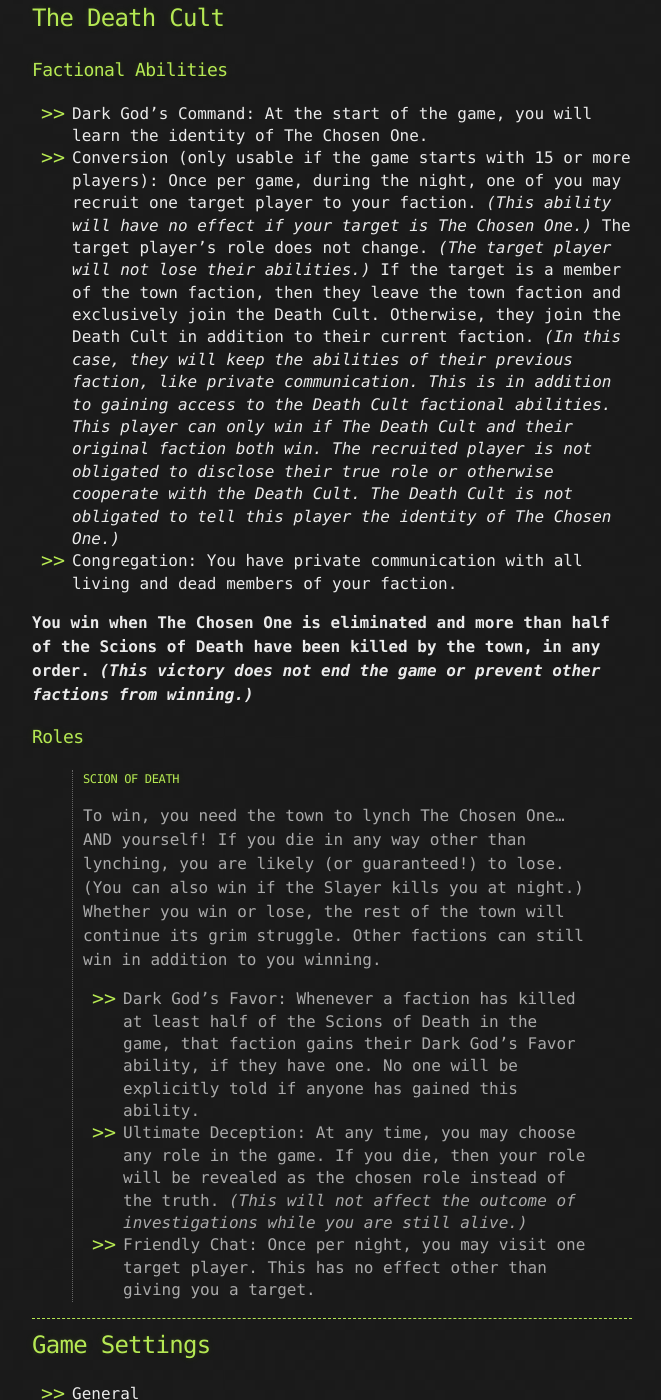
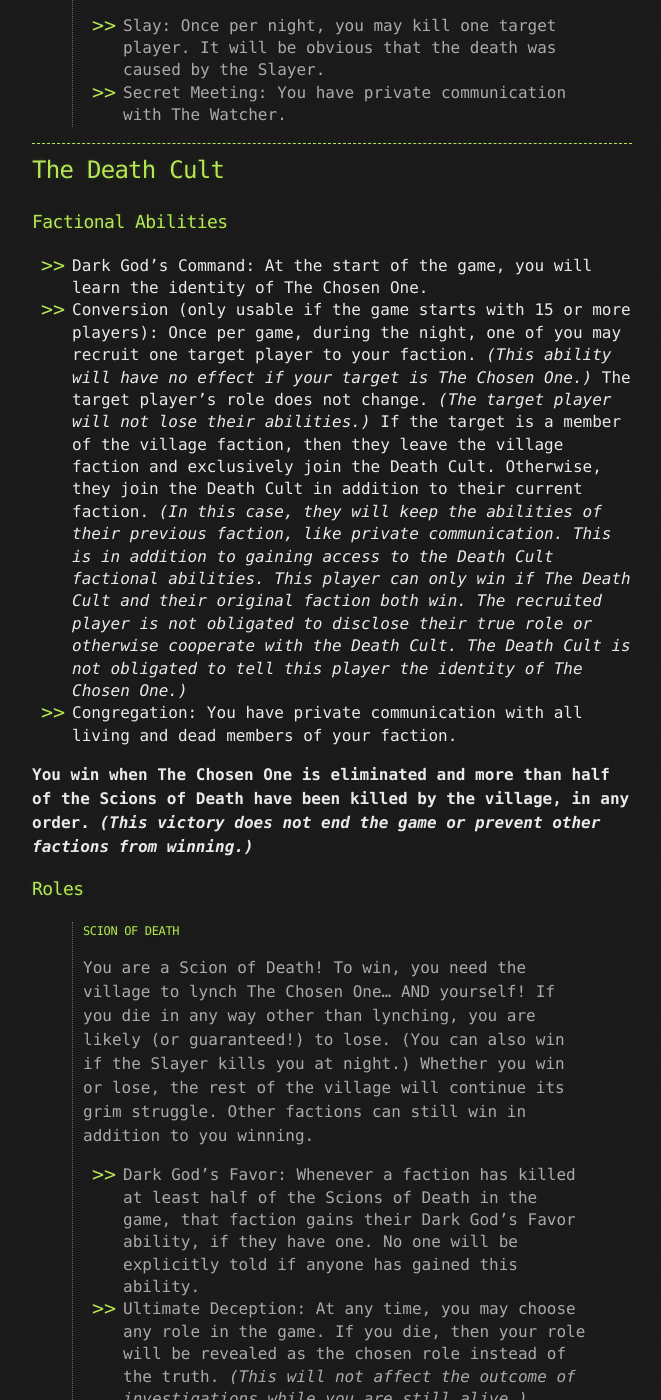
Before and after one commit to funwithbrains/funwithbrains.github.io, a Jekyll site: the page built from _mafia/setups/vampires.md, in a window 1280 px wide and 1400 px high, scrolled down 4583 px. Shown: the whole window, without its empty margins (308-969 px from the left). Built offline with Jekyll 4.4.1, drawn with Linux system fonts in a browser that asks for light colours; some of the changed text lies outside the part shown.

Commit message:
cleaned up the vampires setup

```diff
--- a/_mafia/setups/vampires.md
+++ b/_mafia/setups/vampires.md
@@ -29,7 +29,7 @@
 * Drain: Once per night, one of you may kill one target non-Vampire player. It will be obvious that the death was caused by the Vampires.
 * Hypnosis: Once per night, one of you may cancel one target player's night plan.
 * Congregation: You have private communication with all members of your faction.
-* Perfect Hypnosis: If the town has helped the Scions of Death to die, then the Dark God will empower your Hypnosis to help the town die. Whenever you use Hypnosis, you may choose a role and a valid night plan for the chosen role. If the target of Hypnosis has the chosen role and the town has the Dark God's Favor, then instead of Hypnosis preventing the target's night plan, it will force the target to follow the night plan you chose.
+* Perfect Hypnosis: If the village has helped the Scions of Death to die, then the Dark God will empower your Hypnosis to help the village die. Whenever you use Hypnosis, you may choose a role and a valid night plan for the chosen role. If the target of Hypnosis has the chosen role and the village has the Dark God's Favor, then instead of Hypnosis preventing the target's night plan, it will force the target to follow the night plan you chose.
 
 **If the last survivors are The Chosen One and a single Vampire, you lose. Otherwise, you win when your faction comprises at least half of the village, or if nothing can stop this from happening.**
 
@@ -85,6 +85,8 @@
 
 > ##### Guard Captain
 >
+> You are the Guard Captain. You recruit the locals to help you monitor the Village.
+>
 > * Recruitment: Twice per night, you may recruit another target player as a temporary Guard. This does not interfere with any other actions the target player would take. In a single night, you may not choose any single player more than once to recruit or to be followed. *(The village charter won't let you recruit anyone for a double shift, and it also won't let you have your guards followed or doubled up watching the same person. Those bureaucrats just don't understand what it's like on the streets!)*
 > * Paranoia Vulnerability: Be careful! If the Overzealous Paladin protects you, they will make you temporarily paranoid, and you will be unable to use your Recruitment that night!
 
@@ -95,6 +97,8 @@
 > * Mandatory Observation: Tonight, you must follow a target player chosen for you by the Guard Captain. You will see who your target's targets are, if any, but you will not learn what actions they performed. *(This does not interfere with any actions you take using your original role.)*
 
 > ##### The Watcher
+>
+> You are the Watcher. You are charged with the task of finding The Chosen One and guiding them to protect the innocent from Vampires.
 >
 > * Desperate Search: Once per night, you may investigate one target player. You will receive results in the form of "The Chosen One"/"Not The Chosen One". If your target is The Chosen One, they will learn that you contacted them, and they will become The Slayer in addition to their current role. *(The Slayer will still be The Chosen One, retaining each ability from that role.)*
 > * Paranoia Vulnerability: Be careful! If the Overzealous Paladin protects you, they will make you temporarily paranoid, and your Desperate Search for that night will result in "Not The Chosen One" no matter what!
@@ -114,16 +118,16 @@
 ### Factional Abilities
 
 * Dark God's Command: At the start of the game, you will learn the identity of The Chosen One.
-* Conversion (only usable if the game starts with 15 or more players): Once per game, during the night, one of you may recruit one target player to your faction. *(This ability will have no effect if your target is The Chosen One.)* The target player's role does not change. *(The target player will not lose their abilities.)* If the target is a member of the town faction, then they leave the town faction and exclusively join the Death Cult. Otherwise, they join the Death Cult in addition to their current faction. *(In this case, they will keep the abilities of their previous faction, like private communication. This is in addition to gaining access to the Death Cult factional abilities. This player can only win if The Death Cult and their original faction both win. The recruited player is not obligated to disclose their true role or otherwise cooperate with the Death Cult. The Death Cult is not obligated to tell this player the identity of The Chosen One.)*
+* Conversion (only usable if the game starts with 15 or more players): Once per game, during the night, one of you may recruit one target player to your faction. *(This ability will have no effect if your target is The Chosen One.)* The target player's role does not change. *(The target player will not lose their abilities.)* If the target is a member of the village faction, then they leave the village faction and exclusively join the Death Cult. Otherwise, they join the Death Cult in addition to their current faction. *(In this case, they will keep the abilities of their previous faction, like private communication. This is in addition to gaining access to the Death Cult factional abilities. This player can only win if The Death Cult and their original faction both win. The recruited player is not obligated to disclose their true role or otherwise cooperate with the Death Cult. The Death Cult is not obligated to tell this player the identity of The Chosen One.)*
 * Congregation: You have private communication with all living and dead members of your faction.
 
-**You win when The Chosen One is eliminated and more than half of the Scions of Death have been killed by the town, in any order. *(This victory does not end the game or prevent other factions from winning.)***
+**You win when The Chosen One is eliminated and more than half of the Scions of Death have been killed by the village, in any order. *(This victory does not end the game or prevent other factions from winning.)***
 
 ### Roles
 
 > ##### Scion of Death
 >
-> To win, you need the town to lynch The Chosen One... AND yourself! If you die in any way other than lynching, you are likely (or guaranteed!) to lose. (You can also win if the Slayer kills you at night.) Whether you win or lose, the rest of the town will continue its grim struggle. Other factions can still win in addition to you winning.
+> You are a Scion of Death! To win, you need the village to lynch The Chosen One... AND yourself! If you die in any way other than lynching, you are likely (or guaranteed!) to lose. (You can also win if the Slayer kills you at night.) Whether you win or lose, the rest of the village will continue its grim struggle. Other factions can still win in addition to you winning.
 >
 > * Dark God's Favor: Whenever a faction has killed at least half of the Scions of Death in the game, that faction gains their Dark God's Favor ability, if they have one. No one will be explicitly told if anyone has gained this ability.
 > * Ultimate Deception: At any time, you may choose any role in the game. If you die, then your role will be revealed as the chosen role instead of the truth. *(This will not affect the outcome of investigations while you are still alive.)*
```
